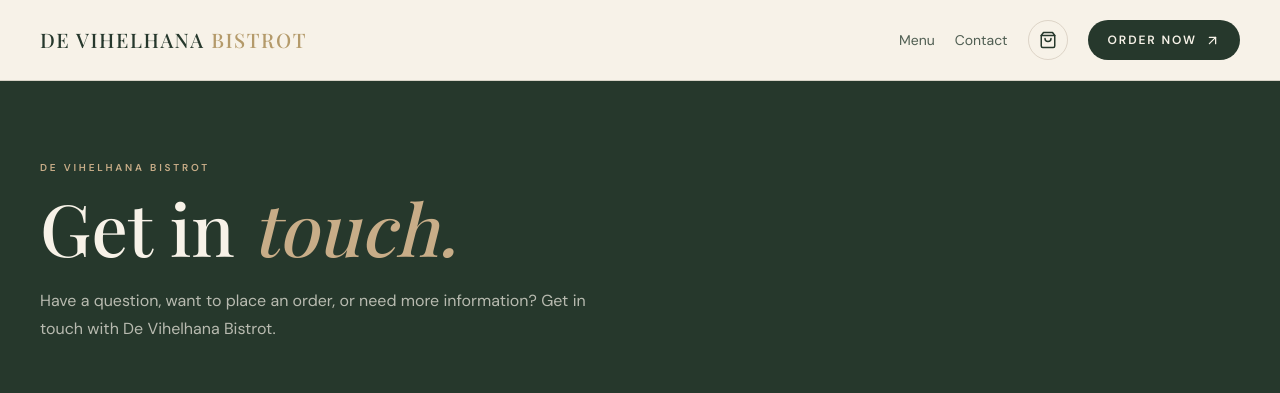
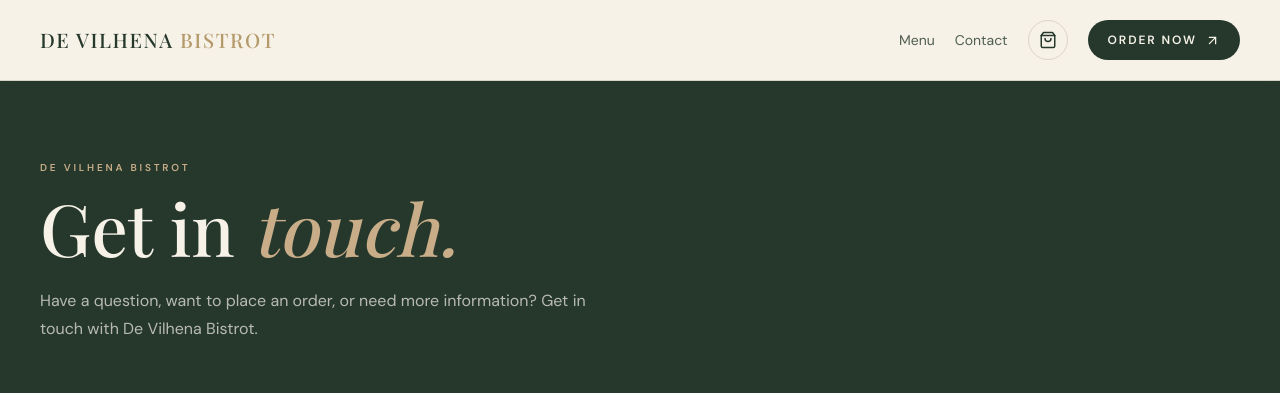
Before and after one commit to Devilhena/devilhena-website, a Next.js app: page /contact in a window 1280 px wide. Shown: the top 393 px of the page. Built offline with nearby package versions, Linux system fonts and the light colour scheme; a web font is replaced by a local one.

Commit message:
Correct De Vilhena brand name

```diff
--- a/app/api/enquiry/route.ts
+++ b/app/api/enquiry/route.ts
@@ -16,7 +16,7 @@
       headers: { "Content-Type": "application/json", Accept: "application/json" },
       body: JSON.stringify({
         ...result.data,
-        _subject: `New De Vihelhana enquiry from ${result.data.name}`,
+        _subject: `New De Vilhena enquiry from ${result.data.name}`,
         _replyto: result.data.email,
         _template: "table",
       }),
--- a/app/layout.tsx
+++ b/app/layout.tsx
@@ -3,5 +3,5 @@
 import { Navbar } from "@/components/Navbar";
 import { Footer } from "@/components/Footer";
 import { CartProvider } from "@/components/cart/CartProvider";
-export const metadata: Metadata = { title:"De Vihelhana Bistrot | Menu & Contact | Floriana, Malta", description:"Explore the menu and contact De Vihelhana Bistrot at Lion Fountain, Floriana, Malta.", openGraph:{title:"De Vihelhana Bistrot",description:"A modern Mediterranean bistrot in Floriana, Malta.",type:"website"} };
+export const metadata: Metadata = { title:"De Vilhena Bistrot | Menu & Contact | Floriana, Malta", description:"Explore the menu and contact De Vilhena Bistrot at Lion Fountain, Floriana, Malta.", openGraph:{title:"De Vilhena Bistrot",description:"A modern Mediterranean bistrot in Floriana, Malta.",type:"website"} };
 export default function RootLayout({children}:{children:React.ReactNode}){return <html lang="en"><body><CartProvider><Navbar/>{children}<Footer/></CartProvider></body></html>}
--- a/components/Footer.tsx
+++ b/components/Footer.tsx
@@ -1,2 +1,2 @@
 import Link from "next/link"; import { OrderButton } from "./OrderButton";
-export function Footer(){return <footer className="bg-forest px-5 py-14 text-cream lg:px-10"><div className="mx-auto grid max-w-7xl gap-10 md:grid-cols-3"><div><p className="font-display text-2xl tracking-[.1em]">DE VIHELHANA</p><p className="mt-1 text-xs tracking-[.22em] text-clay">BISTROT</p></div><div className="text-sm leading-7 text-cream/70">Lion Fountain, Floriana - Malta<br/><a className="focus-ring hover:text-cream" href="tel:99264373">99264373</a><br/><a className="focus-ring hover:text-cream" href="mailto:devilhena206@gmail.com">devilhena206@gmail.com</a></div><div className="flex flex-wrap items-start gap-5"><Link className="focus-ring pt-3 text-sm" href="/menu">Menu</Link><Link className="focus-ring pt-3 text-sm" href="/contact">Contact</Link><OrderButton dark/></div></div><div className="mx-auto mt-12 max-w-7xl border-t border-cream/15 pt-5 text-xs text-cream/45">© 2026 De Vihelhana Bistrot. All rights reserved.</div></footer>}
+export function Footer(){return <footer className="bg-forest px-5 py-14 text-cream lg:px-10"><div className="mx-auto grid max-w-7xl gap-10 md:grid-cols-3"><div><p className="font-display text-2xl tracking-[.1em]">DE VILHENA</p><p className="mt-1 text-xs tracking-[.22em] text-clay">BISTROT</p></div><div className="text-sm leading-7 text-cream/70">Lion Fountain, Floriana - Malta<br/><a className="focus-ring hover:text-cream" href="tel:99264373">99264373</a><br/><a className="focus-ring hover:text-cream" href="mailto:devilhena206@gmail.com">devilhena206@gmail.com</a></div><div className="flex flex-wrap items-start gap-5"><Link className="focus-ring pt-3 text-sm" href="/menu">Menu</Link><Link className="focus-ring pt-3 text-sm" href="/contact">Contact</Link><OrderButton dark/></div></div><div className="mx-auto mt-12 max-w-7xl border-t border-cream/15 pt-5 text-xs text-cream/45">© 2026 De Vilhena Bistrot. All rights reserved.</div></footer>}
--- a/components/Hero.tsx
+++ b/components/Hero.tsx
@@ -1,2 +1,2 @@
 import Link from "next/link"; import { ArrowDownRight } from "lucide-react"; import { OrderButton } from "./OrderButton";
-export function Hero(){return <section className="relative isolate flex min-h-[720px] items-end overflow-hidden bg-forest px-5 pb-16 pt-32 text-cream lg:px-10 lg:pb-24"><div className="absolute -right-32 top-20 h-[480px] w-[480px] rounded-full border border-clay/30"/><div className="absolute -right-12 top-36 h-[320px] w-[320px] rounded-full bg-olive/40 blur-3xl"/><img src="/de-vihelhana-logo.jpeg" alt="De Vihelhana Bistrot lion mark" className="absolute -right-20 top-20 w-[min(52vw,580px)] mix-blend-screen opacity-[.16] grayscale"/><div className="absolute bottom-0 left-[8%] h-64 w-[80%] rounded-t-[100%] border-t border-clay/30"/><div className="relative mx-auto w-full max-w-7xl"><p className="eyebrow text-clay fade-up">Lion Fountain · Floriana, Malta</p><h1 className="fade-up mt-6 max-w-4xl font-display text-5xl leading-[.94] sm:text-7xl lg:text-8xl">A table made for <i className="text-clay">slow moments.</i></h1><div className="mt-10 flex flex-wrap items-center gap-4"><OrderButton dark/><Link href="#menu" className="focus-ring inline-flex items-center gap-2 px-4 py-3 text-xs font-semibold tracking-[.16em] hover:text-clay">EXPLORE OUR MENU <ArrowDownRight size={16}/></Link></div><p className="mt-16 max-w-sm text-sm leading-7 text-cream/70">Discover our selection of food and drinks at De Vihelhana Bistrot, where a warm Maltese welcome meets Mediterranean flavour.</p></div></section>}
+export function Hero(){return <section className="relative isolate flex min-h-[720px] items-end overflow-hidden bg-forest px-5 pb-16 pt-32 text-cream lg:px-10 lg:pb-24"><div className="absolute -right-32 top-20 h-[480px] w-[480px] rounded-full border border-clay/30"/><div className="absolute -right-12 top-36 h-[320px] w-[320px] rounded-full bg-olive/40 blur-3xl"/><img src="/de-vihelhana-logo.jpeg" alt="De Vilhena Bistrot lion mark" className="absolute -right-20 top-20 w-[min(52vw,580px)] mix-blend-screen opacity-[.16] grayscale"/><div className="absolute bottom-0 left-[8%] h-64 w-[80%] rounded-t-[100%] border-t border-clay/30"/><div className="relative mx-auto w-full max-w-7xl"><p className="eyebrow text-clay fade-up">Lion Fountain · Floriana, Malta</p><h1 className="fade-up mt-6 max-w-4xl font-display text-5xl leading-[.94] sm:text-7xl lg:text-8xl">A table made for <i className="text-clay">slow moments.</i></h1><div className="mt-10 flex flex-wrap items-center gap-4"><OrderButton dark/><Link href="#menu" className="focus-ring inline-flex items-center gap-2 px-4 py-3 text-xs font-semibold tracking-[.16em] hover:text-clay">EXPLORE OUR MENU <ArrowDownRight size={16}/></Link></div><p className="mt-16 max-w-sm text-sm leading-7 text-cream/70">Discover our selection of food and drinks at De Vilhena Bistrot, where a warm Maltese welcome meets Mediterranean flavour.</p></div></section>}
--- a/components/Navbar.tsx
+++ b/components/Navbar.tsx
@@ -1,3 +1,3 @@
 "use client";
 import Link from "next/link"; import { Menu, X } from "lucide-react"; import { useState } from "react"; import { OrderButton } from "./OrderButton"; import { CartButton } from "./cart/CartButton";
-export function Navbar(){const[open,setOpen]=useState(false);const links=[['Menu','/menu'],['Contact','/contact']];return <header className="fixed inset-x-0 top-0 z-50 border-b border-earth/10 bg-cream/90 backdrop-blur-md"><nav className="mx-auto flex h-20 max-w-7xl items-center justify-between px-5 lg:px-10"><Link href="/" className="focus-ring font-display text-lg tracking-[.08em] text-forest sm:text-xl">DE VIHELHANA <span className="text-gold">BISTROT</span></Link><div className="hidden items-center gap-5 md:flex">{links.map(([name,href])=><Link className="focus-ring text-sm text-forest/80 transition hover:text-earth" href={href} key={href}>{name}</Link>)}<CartButton/><OrderButton/></div><div className="flex items-center gap-2 md:hidden"><CartButton/><button aria-label="Toggle navigation" onClick={()=>setOpen(!open)} className="focus-ring p-2">{open?<X/>:<Menu/>}</button></div></nav>{open&&<div className="border-t border-earth/10 bg-cream px-5 py-5 md:hidden">{links.map(([name,href])=><Link onClick={()=>setOpen(false)} className="block py-3 text-lg font-display" href={href} key={href}>{name}</Link>)}<div className="pt-3"><OrderButton/></div></div>}</header>}
+export function Navbar(){const[open,setOpen]=useState(false);const links=[['Menu','/menu'],['Contact','/contact']];return <header className="fixed inset-x-0 top-0 z-50 border-b border-earth/10 bg-cream/90 backdrop-blur-md"><nav className="mx-auto flex h-20 max-w-7xl items-center justify-between px-5 lg:px-10"><Link href="/" className="focus-ring font-display text-lg tracking-[.08em] text-forest sm:text-xl">DE VILHENA <span className="text-gold">BISTROT</span></Link><div className="hidden items-center gap-5 md:flex">{links.map(([name,href])=><Link className="focus-ring text-sm text-forest/80 transition hover:text-earth" href={href} key={href}>{name}</Link>)}<CartButton/><OrderButton/></div><div className="flex items-center gap-2 md:hidden"><CartButton/><button aria-label="Toggle navigation" onClick={()=>setOpen(!open)} className="focus-ring p-2">{open?<X/>:<Menu/>}</button></div></nav>{open&&<div className="border-t border-earth/10 bg-cream px-5 py-5 md:hidden">{links.map(([name,href])=><Link onClick={()=>setOpen(false)} className="block py-3 text-lg font-display" href={href} key={href}>{name}</Link>)}<div className="pt-3"><OrderButton/></div></div>}</header>}
--- a/data/menu.ts
+++ b/data/menu.ts
@@ -10,7 +10,7 @@
 {id:"arancini",title:"Arancini",items:[{name:"Arancini Ham & Cheese",price:"Price on menu"},{name:"Arancini Pistachio & Mortadella",price:"Price on menu"},{name:"Arancini Alla Norma",price:"Price on menu"},{name:"Arancini Spinach",price:"Price on menu"},{name:"Arancini Chicken Curry",price:"Price on menu"}]}
 ];
 export const drinks:MenuCategory[]=[
-{id:"cocktails",title:"Cocktail Menu",subtitle:"Signature Cocktails",items:[{name:"De Vihelhena Old Fashion",price:"Price on menu"},{name:"Harruba Negroni",price:"Price on menu"},{name:"ID-Dragon",price:"Price on menu"},{name:"Brezza Tropicale",price:"Price on menu"},{name:"Luna Disola",price:"Price on menu"},{name:"Tiramisu Martini",price:"Price on menu"},{name:"The Camino",price:"Price on menu"},{name:"Bewsa Roza",price:"Price on menu"},{name:"Onda Verde",price:"Price on menu"},{name:"Paragon Smash",price:"Price on menu"},{name:"Harpino Porin Gin T",price:"Price on menu"},{name:"Ocen Breeze",price:"Price on menu"},{name:"Vigr Mojito",price:"Price on menu"}]},
+{id:"cocktails",title:"Cocktail Menu",subtitle:"Signature Cocktails",items:[{name:"De Vilhena Old Fashion",price:"Price on menu"},{name:"Harruba Negroni",price:"Price on menu"},{name:"ID-Dragon",price:"Price on menu"},{name:"Brezza Tropicale",price:"Price on menu"},{name:"Luna Disola",price:"Price on menu"},{name:"Tiramisu Martini",price:"Price on menu"},{name:"The Camino",price:"Price on menu"},{name:"Bewsa Roza",price:"Price on menu"},{name:"Onda Verde",price:"Price on menu"},{name:"Paragon Smash",price:"Price on menu"},{name:"Harpino Porin Gin T",price:"Price on menu"},{name:"Ocen Breeze",price:"Price on menu"},{name:"Vigr Mojito",price:"Price on menu"}]},
 {id:"happy-hour",title:"Happy Hour",subtitle:"Ask our team for today's happy-hour selection.",featured:true,items:[]},
 {id:"smoothies",title:"Smoothies",items:[{name:"Acai",price:"Price on menu"},{name:"Passion Paradise",price:"Price on menu"},{name:"Coconut Crush",price:"Price on menu"},{name:"Watermelon Breeze",price:"Price on menu"},{name:"Detox Drive",price:"Price on menu"},{name:"Blueberry Bliss",price:"Price on menu"}]},
 {id:"frappe",title:"Frappé",items:[{name:"Salted Caramel",price:"Price on menu"},{name:"Cookies & Cream",price:"Price on menu"},{name:"Strawberry Frappé",price:"Price on menu"},{name:"Banana Frappé",price:"Price on menu"},{name:"Pistachio Frappé",price:"Price on menu"},{name:"Milkshake",price:"Price on menu"}]},
```
Also changed, not shown: app/contact/page.tsx (+1 -1 lines), components/ContactForm.tsx (+1 -1 lines), components/MenuExperience.tsx (+1 -1 lines), .openai/hosting.json (added).
